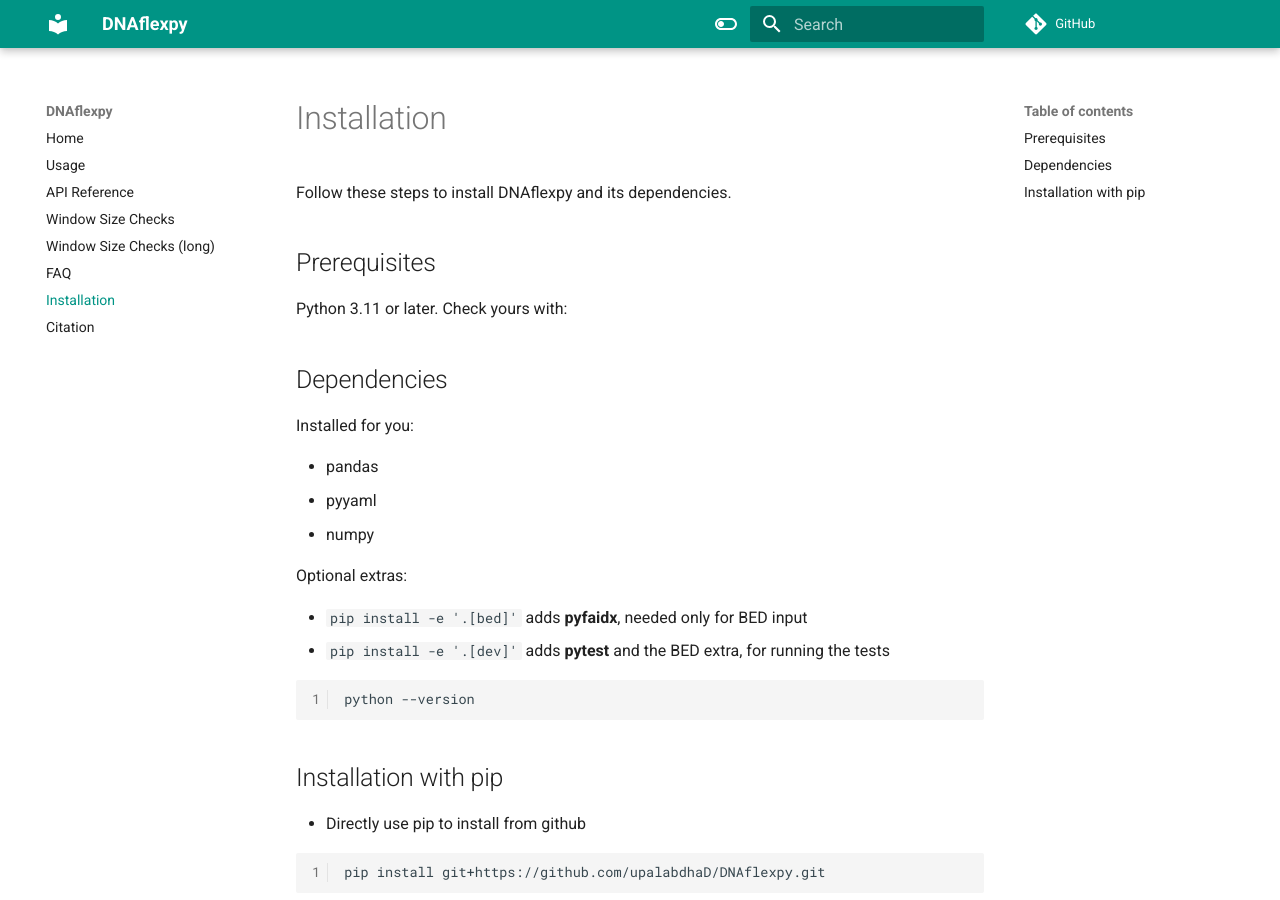
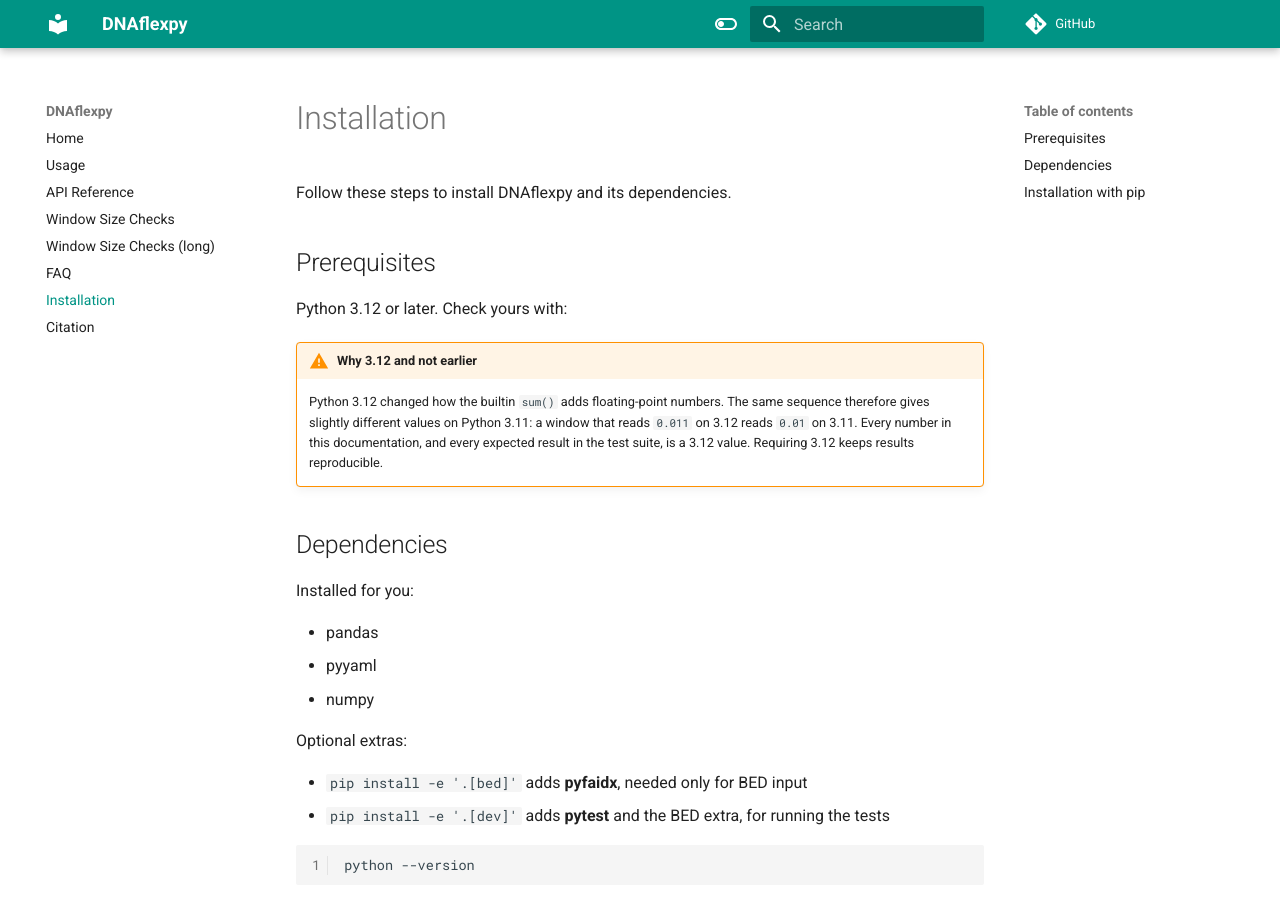
Before and after one commit to UpalabdhaD/DNAflexpy, an MkDocs documentation site: the page built from docs/installation.md, in a window 1280 px wide and 900 px high. Built offline with MkDocs 1.6.1 and Material for MkDocs 9.7.7, drawn with Linux system fonts in a browser that asks for light colours; comment, search, counter and statistics services are not loaded.

Commit message:
Require Python 3.12, because sum() changed there
Python 3.12 gave the builtin sum() compensated (Neumaier) summation for
floats. Before that it added naively, left to right:

    [0.134, 0.076, -0.077, -0.033, 0.025, 0.025, -0.033, -0.033]
    3.11 -> 0.08399999999999999      3.12 -> 0.084

Window means are sum(w)/len(w) rounded to three places, so a value that
reads 0.011 on 3.12 reads 0.01 on 3.11. The same sequence produced
different published numbers depending on the interpreter.

The 230-case byte-equality gate passes on both, because the new package
and the archive both call sum() and shift together. What fails on 3.11 is
tests/test_archive.py: the checked-in expected outputs were generated on
3.12, so the archive no longer reproduces its own recorded results there.

Every number in the docs and every expected output in the suite is a 3.12
value, so 3.12 is now the floor. CI runs 3.12 and 3.13; 3.13 was verified
locally first. A new test pins the summation behaviour and fails loudly if
an interpreter ever changes it again - confirmed it does fail on 3.11.

Corrects CLAUDE.md, which warned against math.fsum for changing the last
bits without noting that builtin sum() now does exactly that.

```diff
--- a/docs/installation.md
+++ b/docs/installation.md
@@ -4,7 +4,15 @@
 
 ## Prerequisites
 
-Python 3.11 or later. Check yours with:
+Python 3.12 or later. Check yours with:
+
+!!! warning "Why 3.12 and not earlier"
+
+    Python 3.12 changed how the builtin `sum()` adds floating-point numbers.
+    The same sequence therefore gives slightly different values on Python 3.11:
+    a window that reads `0.011` on 3.12 reads `0.01` on 3.11. Every number in
+    this documentation, and every expected result in the test suite, is a 3.12
+    value. Requiring 3.12 keeps results reproducible.
 
 ## Dependencies
 
--- a/pyproject.toml
+++ b/pyproject.toml
@@ -7,7 +7,7 @@
 dynamic = ["version"]
 description = "DNA flexibility profiling from sequence using di- and trinucleotide feature tables"
 readme = "README.md"
-requires-python = ">=3.11"
+requires-python = ">=3.12"
 dependencies = [
     "pandas>=2.2.3",
     "pyyaml>=6.0.2",
```
Also changed, not shown: CLAUDE.md (+1 -1 lines), 2 other files.
